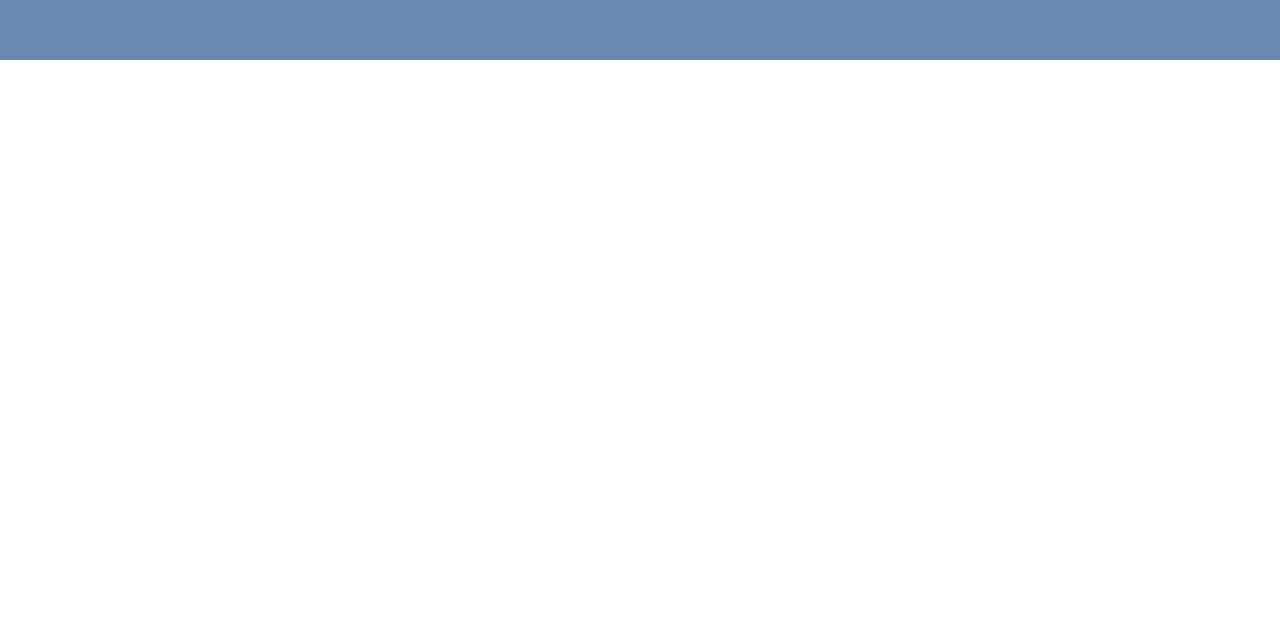
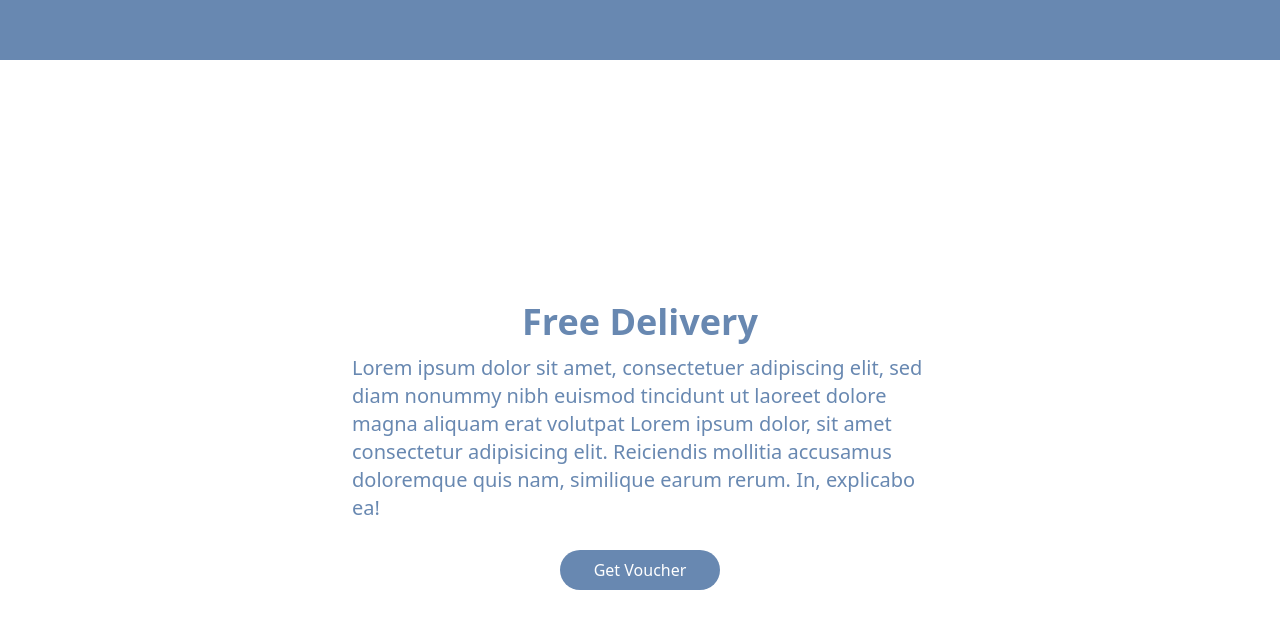
Before and after one commit to Jiseeeh/foodie, a Next.js app: page / in a window 1280 px wide. Shown: the part 3431-4059 px from the top of the page. Before the commit the page ends 3491 px from the top, so only its background shows below. Built offline with nearby package versions, Linux system fonts and the light colour scheme.

Commit message:
feat: build free delivery

```diff
--- /dev/null
+++ b/components/FreeDelivery.tsx
@@ -0,0 +1,21 @@
+import React from "react";
+
+import Button from "./Button";
+
+const FreeDelivery: React.FC = () => {
+  return (
+    <section className="p-3 min-h-screen text-dimmed-blue flex flex-col justify-center items-center bg-food-bg bg-cover">
+      <h1 className="mb-3 text-4xl font-bold">Free Delivery</h1>
+      <p className="md:max-w-xl md:text-xl">
+        Lorem ipsum dolor sit amet, consectetuer adipiscing elit, sed diam
+        nonummy nibh euismod tincidunt ut laoreet dolore magna aliquam erat
+        volutpat Lorem ipsum dolor, sit amet consectetur adipisicing elit.
+        Reiciendis mollitia accusamus doloremque quis nam, similique earum
+        rerum. In, explicabo ea!
+      </p>
+      <Button content="Get Voucher" />
+    </section>
+  );
+};
+
+export default FreeDelivery;
--- a/pages/index.tsx
+++ b/pages/index.tsx
@@ -6,6 +6,7 @@ import Menu from "../components/Menu";
 import Discount from "../components/Discount";
 import IDiscount from "../interfaces/IDiscount";
 import Order from "../components/Order";
+import FreeDelivery from "../components/FreeDelivery";
 
 const Home: NextPage = () => {
   const discounts: IDiscount[] = [
@@ -40,6 +41,7 @@ const Home: NextPage = () => {
         <Discount key={index} {...discount} />
       ))}
       <Order />
+      <FreeDelivery />
     </section>
   );
 };
```
